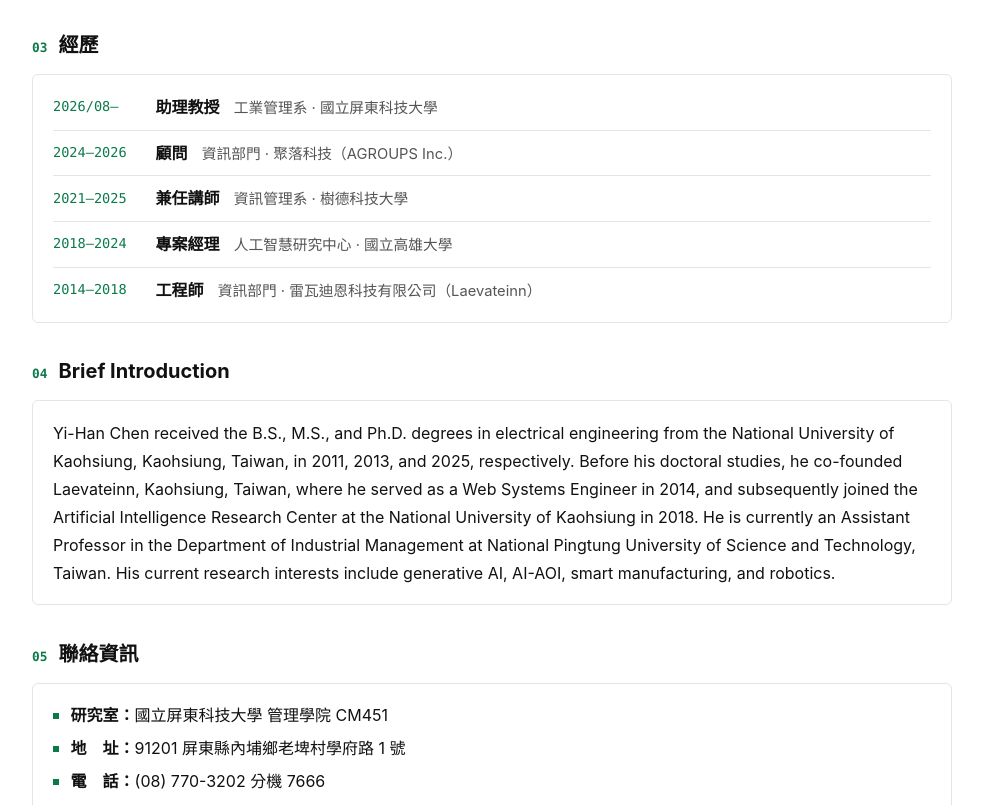
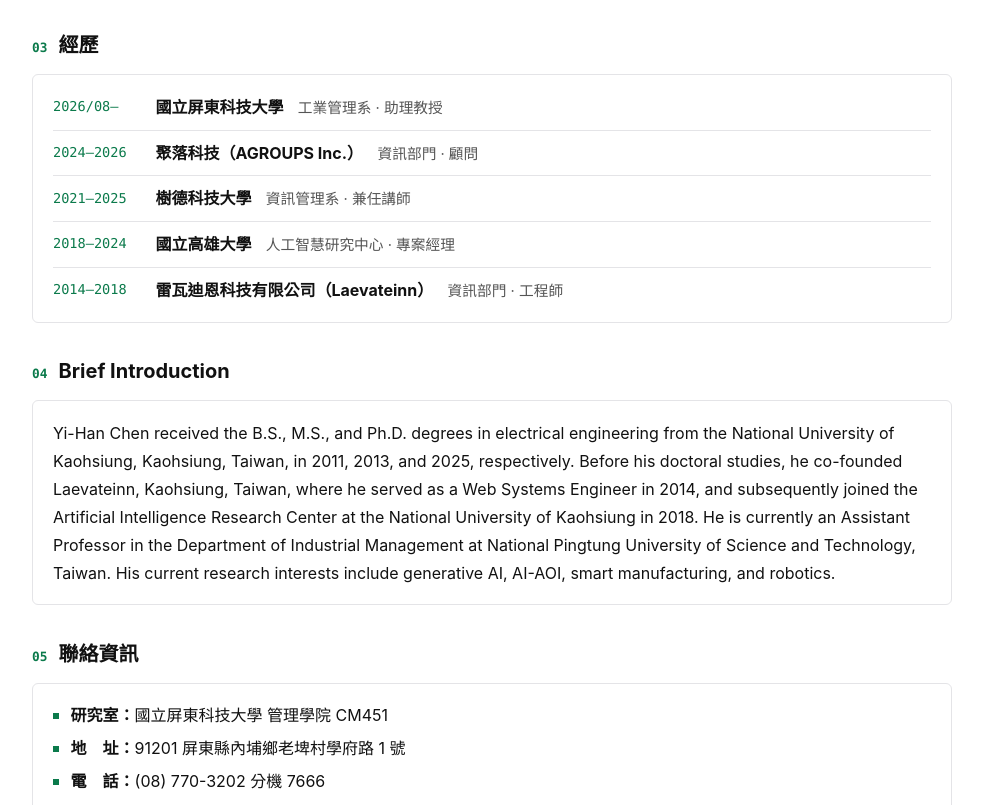
Before and after one commit to pcsteven12/pcsteven12.github.io, a plain HTML site: page index.html in a window 1280 px wide. Shown: the part 1011-1816 px from the top of the page, without its empty margins (148-1131 px from the left). Drawn offline with Linux system fonts and the light colour scheme.

Commit message:
Reorder experience fields

```diff
--- a/index.html
+++ b/index.html
@@ -286,11 +286,11 @@ footer{border-top:1px solid var(--line);text-align:center;font-family:var(--mono
 
     <h2><span class="n">03</span>經歷</h2>
     <div class="box">
-      <div class="row one"><span class="y">2026/08–</span><div><h3>助理教授</h3><p class="muted">工業管理系 · 國立屏東科技大學</p></div></div>
-      <div class="row one"><span class="y">2024–2026</span><div><h3>顧問</h3><p class="muted">資訊部門 · 聚落科技（AGROUPS Inc.）</p></div></div>
-      <div class="row one"><span class="y">2021–2025</span><div><h3>兼任講師</h3><p class="muted">資訊管理系 · 樹德科技大學</p></div></div>
-      <div class="row one"><span class="y">2018–2024</span><div><h3>專案經理</h3><p class="muted">人工智慧研究中心 · 國立高雄大學</p></div></div>
-      <div class="row one"><span class="y">2014–2018</span><div><h3>工程師</h3><p class="muted">資訊部門 · 雷瓦迪恩科技有限公司（Laevateinn）</p></div></div>
+      <div class="row one"><span class="y">2026/08–</span><div><h3>國立屏東科技大學</h3><p class="muted">工業管理系 · 助理教授</p></div></div>
+      <div class="row one"><span class="y">2024–2026</span><div><h3>聚落科技（AGROUPS Inc.）</h3><p class="muted">資訊部門 · 顧問</p></div></div>
+      <div class="row one"><span class="y">2021–2025</span><div><h3>樹德科技大學</h3><p class="muted">資訊管理系 · 兼任講師</p></div></div>
+      <div class="row one"><span class="y">2018–2024</span><div><h3>國立高雄大學</h3><p class="muted">人工智慧研究中心 · 專案經理</p></div></div>
+      <div class="row one"><span class="y">2014–2018</span><div><h3>雷瓦迪恩科技有限公司（Laevateinn）</h3><p class="muted">資訊部門 · 工程師</p></div></div>
     </div>
 
     <h2><span class="n">04</span>Brief Introduction</h2>
```
